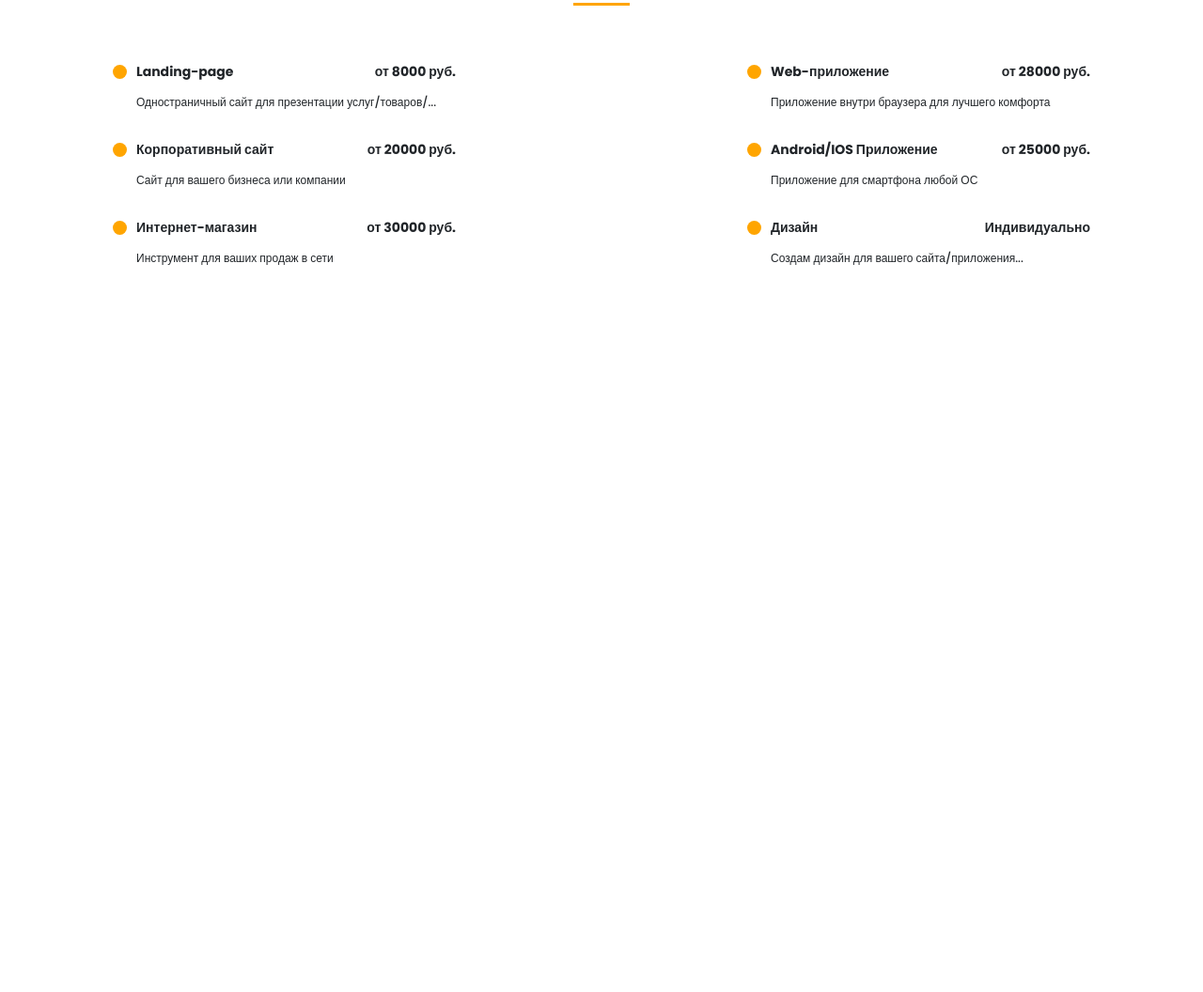
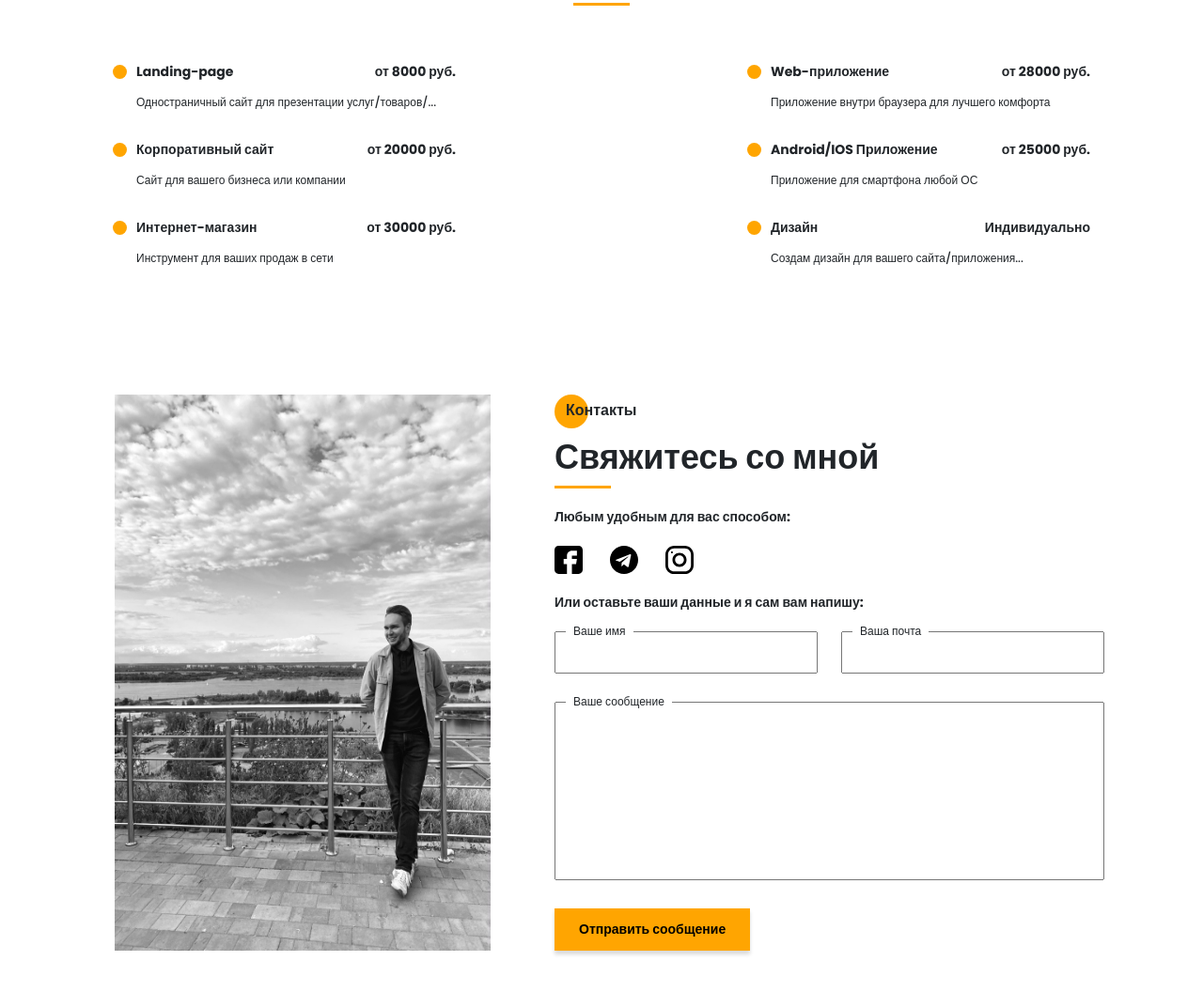
Before and after one commit to NikRNN/Portfolio, a website: page src/index.html in a window 1280 px wide. Shown: the part 4305-5361 px from the top of the page at 94% size. Before the commit the page ends 4605 px from the top, so only its background shows below. Drawn offline with nearby package versions, Linux system fonts and the light colour scheme; files that its build step writes are made by us from their sources; files whose address does not match are found by name.

Commit message:
add contacts section

```diff
--- a/src/index.html
+++ b/src/index.html
@@ -652,6 +652,64 @@
         </div>
       </div>
     </section>
+
+    <section class="contacts">
+      <div class="container">
+        <div class="contacts__wrapper">
+          <div class="contacts__photo">
+            <img src="img/main_photo.jpg" alt="photo" />
+          </div>
+          <div class="contacts__descr">
+            <h2 class="title title__fz16 contacts__title">Контакты</h2>
+            <div class="title title__fz36 contacts__subtitle">
+              Свяжитесь со мной
+            </div>
+            <div class="divider"></div>
+
+            <div class="title title__fz14 contacts__text">
+              Любым удобным для вас способом:
+            </div>
+
+            <div class="contacts__social">
+              <a href="#" class="contacts__link"
+                ><img src="icons/social/facebook_straight.svg" alt="facebook"
+              /></a>
+
+              <a href="#" class="contacts__link"
+                ><img src="icons/social/telegram.svg" alt="telegram"
+              /></a>
+
+              <a href="#" class="contacts__link"
+                ><img src="icons/social/instagram_straight.svg" alt="instagram"
+              /></a>
+            </div>
+
+            <div class="title title__fz14 contacts__text">
+              Или оставьте ваши данные и я сам вам напишу:
+            </div>
+
+            <form action="#" class="contacts__form">
+              <div class="contacts__input">
+                <input name="name" id="name" type="text" />
+                <label for="name">Ваше имя</label>
+              </div>
+              <div class="contacts__input">
+                <input name="email" id="email" type="email" />
+                <label for="">Ваша почта</label>
+              </div>
+              <div class="contacts__textarea">
+                <textarea name="text" id="text"></textarea>
+                <label for="text">Ваше сообщение</label>
+              </div>
+
+              <div>
+                <button class="contacts__btn btn">Отправить сообщение</button>
+              </div>
+            </form>
+          </div>
+        </div>
+      </div>
+    </section>
     <script src="js/script.js"></script>
   </body>
 </html>
--- /dev/null
+++ b/src/sass/blocks/_contacts.scss
@@ -0,0 +1,84 @@
+.contacts {
+  padding: 120px 0 91px 0;
+  &__wrapper {
+    padding: 0 35px 0 52px;
+    display: grid;
+    grid-template-columns: 400px 585px;
+    justify-content: space-between;
+  }
+  &__photo {
+    img {
+      width: 100%;
+      height: 100%;
+    }
+  }
+  &__descr {
+    .divider {
+      margin: 0;
+    }
+  }
+  &__title {
+    position: relative;
+    padding: 5px 0 0 12px;
+    @include before_circle;
+    &:before {
+      top: 0;
+    }
+  }
+  &__text,
+  &__social {
+    margin-top: 20px;
+  }
+  &__link {
+    margin-right: 25px;
+    img {
+      max-width: 30px;
+      max-height: 30px;
+    }
+  }
+  &__form {
+    margin-top: 20px;
+    display: grid;
+    grid-template: 45px 190px 45px / repeat(2, 280px);
+    justify-content: space-between;
+    row-gap: 30px;
+    label {
+      display: block;
+      position: absolute;
+      height: 18px;
+      padding: 0 8px;
+      background-color: #fff;
+      font-size: 12px;
+      margin-bottom: 0px;
+      top: -9px;
+      left: 12px;
+    }
+  }
+  &__input {
+    position: relative;
+    input {
+      width: 100%;
+      height: 100%;
+      padding: 0 20px;
+      font-size: 12px;
+      font-weight: 500;
+    }
+  }
+  &__textarea {
+    position: relative;
+    grid-column: 1 / 3;
+    textarea {
+      width: 100%;
+      height: 100%;
+      resize: none;
+      padding: 20px;
+      font-size: 12px;
+    }
+  }
+  &__btn {
+    border: none;
+    font-size: 14px;
+    font-weight: 700;
+    line-height: 21px;
+  }
+}
--- a/src/sass/style.scss
+++ b/src/sass/style.scss
@@ -32,3 +32,4 @@
 @import "blocks/skills";
 @import "blocks/portfolio";
 @import "blocks/prices";
+@import "blocks/contacts";
```
Also changed, not shown: dist/css/style.min.css, dist/icons/social/facebook_straight.svg (added), dist/icons/social/instagram_straight.svg (added), dist/index.html, src/icons/social/facebook_straight.svg (added), src/icons/social/instagram_straight.svg (added), 1 other file.
